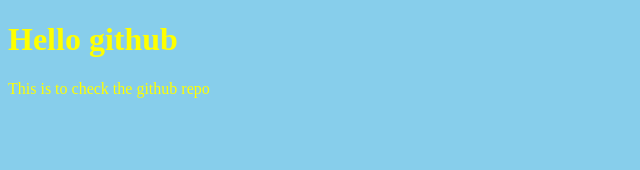
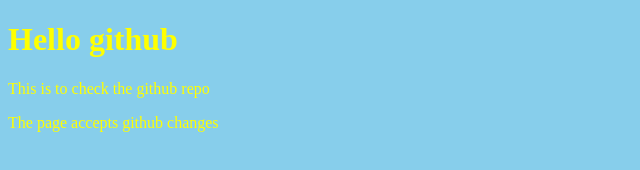
Before and after one commit to MukeshS2004/codetocreate, a plain HTML site: page index.html in a window 1280 px wide. Shown: the whole page, without its empty margins (0-640 px from the left). Drawn offline with Linux system fonts and the light colour scheme.

Commit message:
github after change

```diff
--- a/index.html
+++ b/index.html
@@ -9,5 +9,6 @@
   <body>
     <h1>Hello github</h1>
     <p>This is to check the github repo</p>
+    <p>The page accepts github changes</p>
   </body>
 </html>
```
